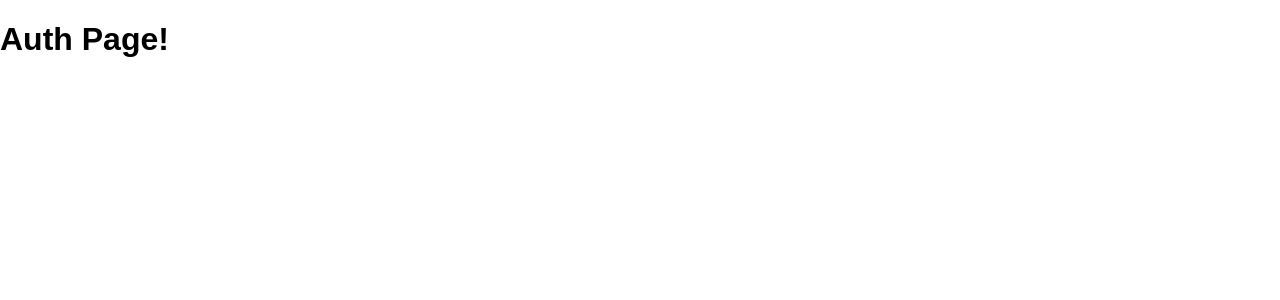
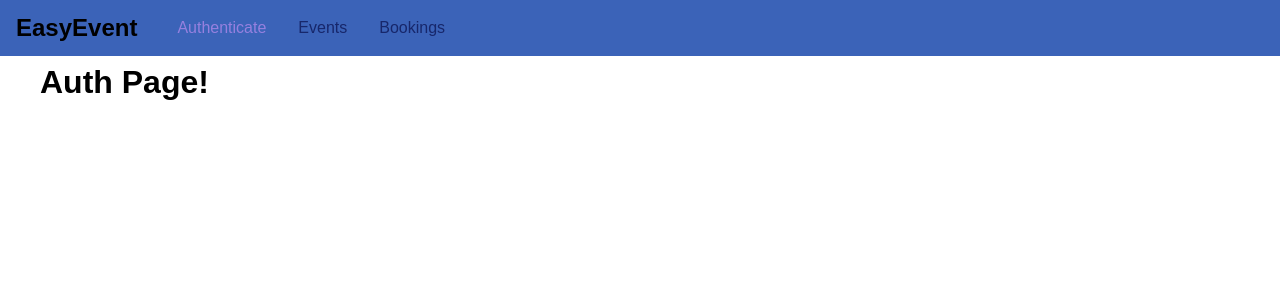
Before and after one commit to ChangSeopOh/graphql-react-event-booking, a React (Create React App) app in the folder frontend/: page /auth in a window 1280 px wide. Shown: the top 300 px of the page. Built offline with nearby package versions, Linux system fonts and the light colour scheme.

Commit message:
added a navbar

```diff
--- a/frontend/src/App.css
+++ b/frontend/src/App.css
@@ -0,0 +1,4 @@
+.main-content{
+  margin:4rem 2.5rem;
+
+}
--- a/frontend/src/App.js
+++ b/frontend/src/App.js
@@ -3,33 +3,32 @@
 import AuthPage from './pages/Auth';
 import BookingsPage from './pages/Bookings';
 import EventsPage from './pages/Events';
+import MainNavigation from './components/Navigation/MainNavigation';
+
 import './App.css';
 
 function App() {
     return (
         <BrowserRouter>
-            <Switch>
-                <Redirect from="/" to="/auth" exact/>
-                <Route path="/auth" component={AuthPage}/>
-                <Route path="/events" component={EventsPage}/>
-                <Route path="/bookings" component={BookingsPage}/>
-            </Switch>
+            <React.Fragment>
+                <MainNavigation/>
+                <main className="main-content">
+                    <Switch>
+                        <Redirect from="/" to="/auth" exact="exact"/>
+                        <Route path="/auth" component={AuthPage}/>
+                        <Route path="/events" component={EventsPage}/>
+                        <Route path="/bookings" component={BookingsPage}/>
+                    </Switch>
+                </main>
+            </React.Fragment>
         </BrowserRouter>
     );
 }
 
-
-// class App extends Component {
-//     render() {
-//         return (
-//             <BrowserRouter>
-//                 <Route path="/" component={null}/>
-//                 <Route path="/auth" component={null}/>
-//                 <Route path="/event" component={null}/>
-//                 <Route path="/booking" component={null}/>
-//             </BrowserRouter>
-//         );
-//     }
-// }
+// class App extends Component {     render() {         return (
+// <BrowserRouter>                 <Route path="/" component={null}/>
+// <Route path="/auth" component={null}/>                 <Route path="/event"
+// component={null}/>                 <Route path="/booking" component={null}/>
+// </BrowserRouter>         );     } }
 
 export default App;
--- /dev/null
+++ b/frontend/src/components/Navigation/MainNavigation.css
@@ -0,0 +1,48 @@
+.main-navigation {
+    position:fixed;
+    /* fixed to the top */
+    left:0;
+    top:0;
+    width:100%;
+    height:3.5rem;
+    background: rgb(59, 99, 184);
+    padding: 0 1rem;
+    display: flex;
+    /* vertical align */
+    align-items: center;
+}
+
+.main-navigation__logo h1{
+    margin:0;
+    font-size:1.5rem;
+
+}
+
+.main-navigation__items{
+    margin-left: 1.5rem;
+
+}
+
+.main-navigation__items ul{
+    display: flex;
+    list-style: none;
+    padding:0;
+    margin:0;
+}
+
+.main-navigation__items ul li{
+    margin: 0 1rem;
+}
+
+/* a is in the NavLink */
+.main-navigation__items ul li a{
+    text-decoration: none;
+    color:rgb(23, 39, 107);
+}
+
+.main-navigation__items ul li a:hover,
+.main-navigation__items ul li a:active,
+.main-navigation__items ul li a.active
+{
+    color:rgb(150, 128, 223);
+}
--- /dev/null
+++ b/frontend/src/components/Navigation/MainNavigation.js
@@ -0,0 +1,28 @@
+import React from 'react';
+import {NavLink} from 'react-router-dom';
+import './MainNavigation.css';
+
+
+const mainNavigation = props =>(
+<header className="main-navigation">
+    <div className="main-navigation__logo">
+        <h1>EasyEvent</h1>
+    </div>
+    <nav className="main-navigation__items">
+        <ul>
+            <li>
+                <NavLink to="/auth">Authenticate</NavLink>
+            </li>
+            <li>
+                <NavLink to="/events">Events</NavLink>
+            </li>
+            <li>
+                <NavLink to="/bookings">Bookings</NavLink>
+            </li>
+        </ul>
+    </nav>
+</header>
+);
+
+
+export default mainNavigation;
```
